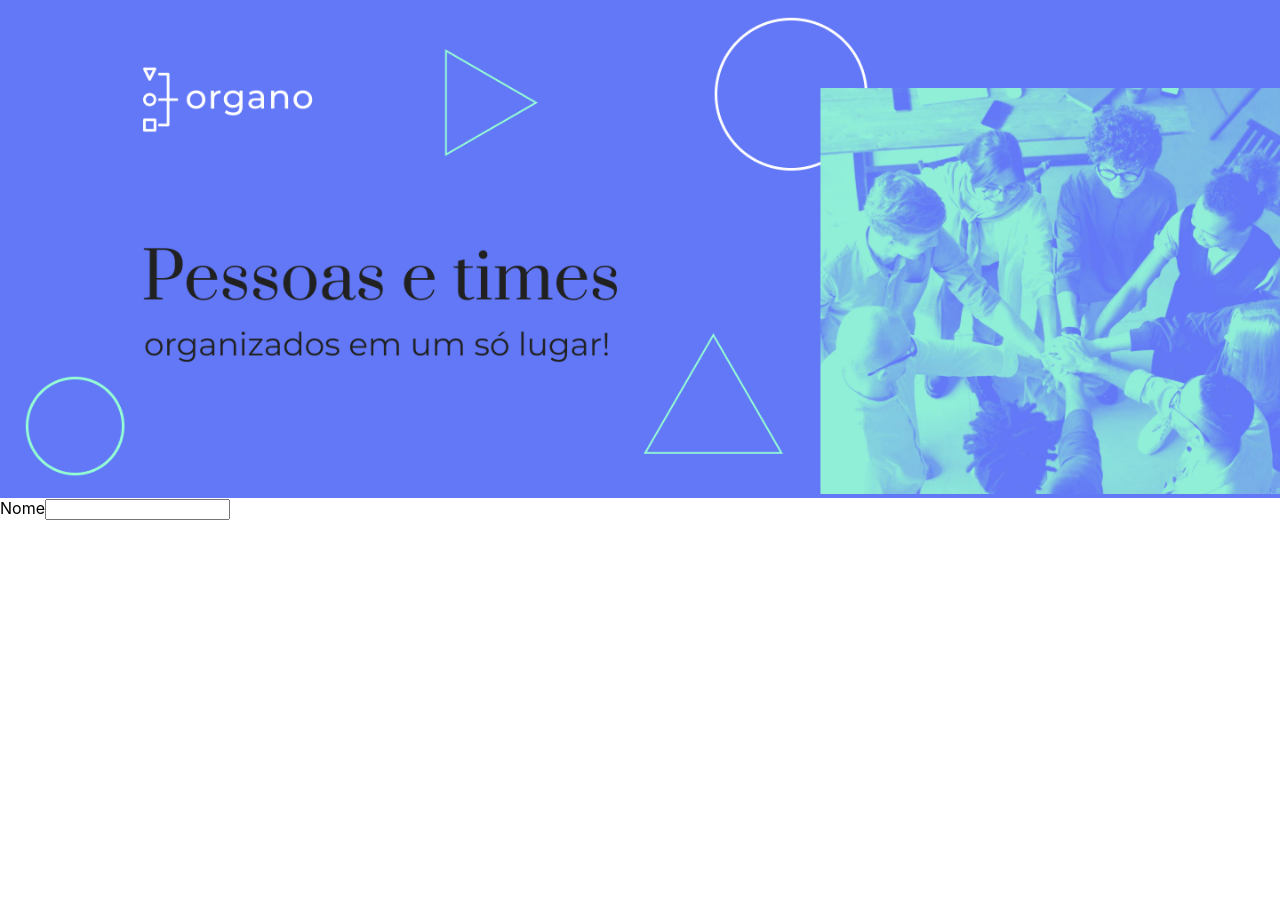
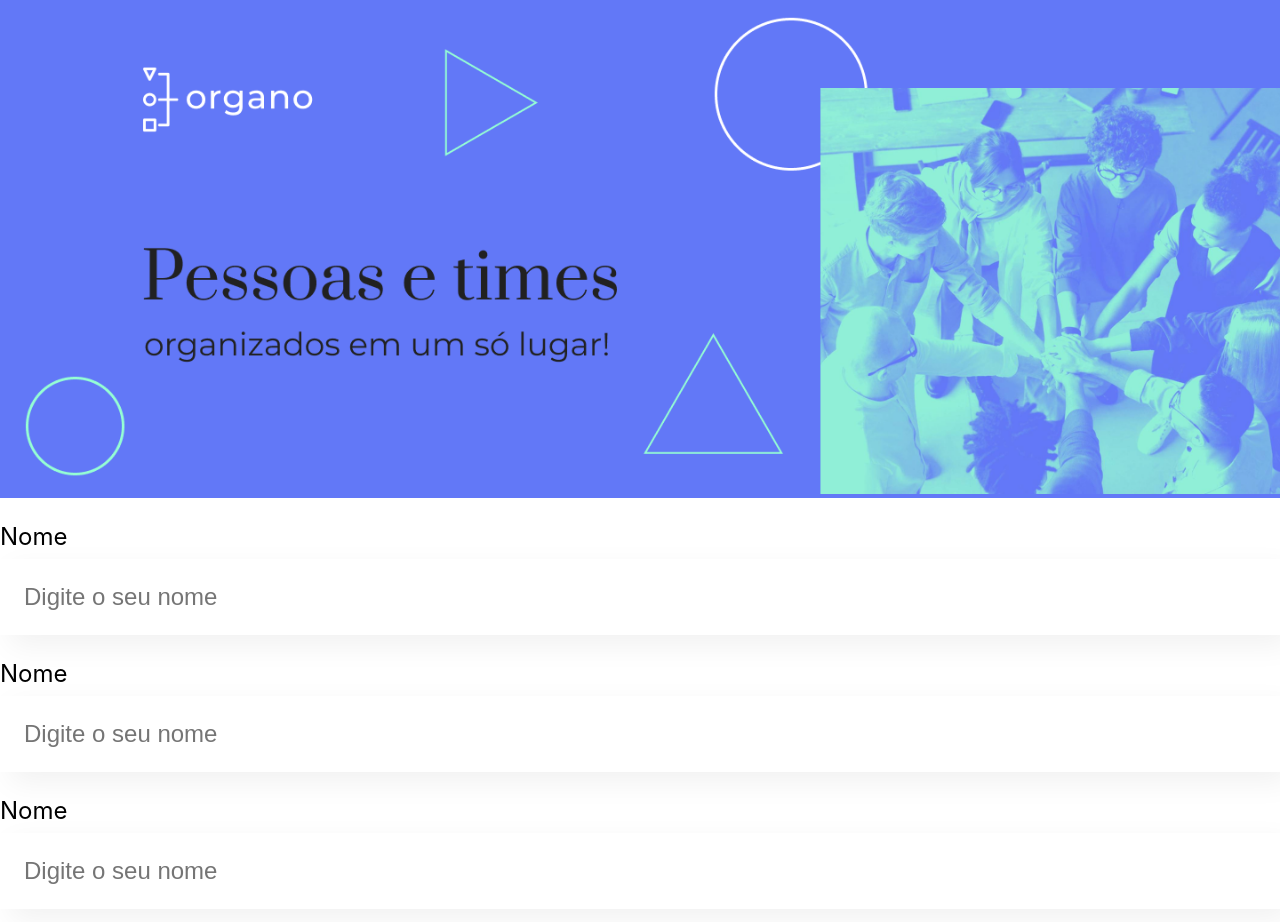
Before and after one commit to MahAzevedo/organo-react, a React (Create React App) app: page / in a window 1280 px wide. Shown: the top 922 px of the page. Before the commit the page ends 800 px from the top, so only its background shows below. Built offline with nearby package versions, Linux system fonts and the light colour scheme.

Commit message:
testando props

```diff
--- a/src/App.js
+++ b/src/App.js
@@ -5,7 +5,9 @@
   return (
     <div className="App">
       <Banner />
-      <CampoTexto />
+      <CampoTexto label="Nome" />
+      <CampoTexto label="Cargo" />
+      <CampoTexto label="Imagem" />
     </div>
   );
 }
--- a/src/componentes/CampoTexto/CampoTexto.css
+++ b/src/componentes/CampoTexto/CampoTexto.css
@@ -0,0 +1,19 @@
+.campo-texto {
+    margin: 24px 0;
+}
+
+.campo-texto label {
+    display: block;
+    margin-bottom: 8px;
+    font-size: 24px;
+}
+
+.campo-texto input {
+    background: #FFF;
+    box-shadow: 10px 10px 30px 0px rgba(0, 0, 0, 0.06);
+    width: 100%;
+    border: none;
+    font-size: 24px;
+    padding: 24px;
+    box-sizing: border-box;
+}
--- a/src/componentes/CampoTexto/index.js
+++ b/src/componentes/CampoTexto/index.js
@@ -1,8 +1,11 @@
-const CampoTexto = () => {
+import "./CampoTexto.css"
+
+const CampoTexto = (props) => {
+    console.log(props)
     return (
-        <div>
+        <div className="campo-texto">
             <label>Nome</label>
-            <input />
+            <input placeholder="Digite o seu nome" />
         </div>
     )
 }
```
